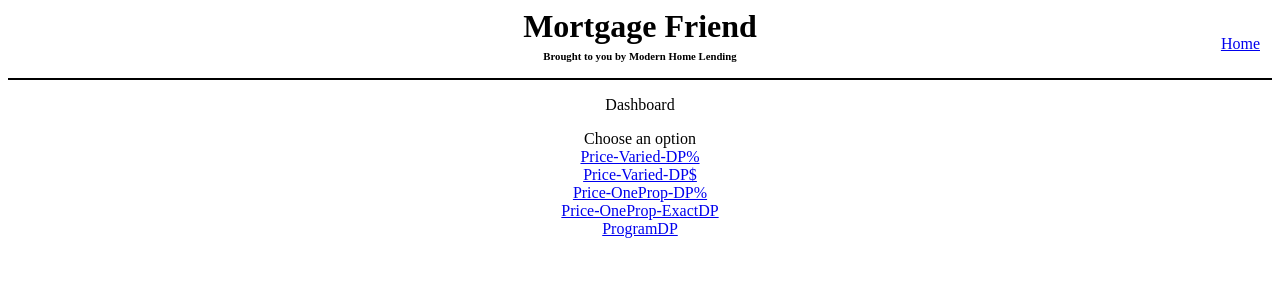
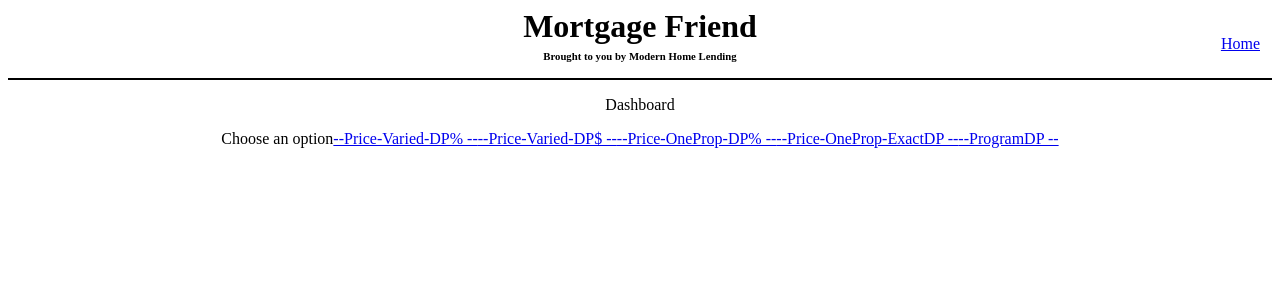
Before and after one commit to Zakery1/More-Friend, an Angular app: page /dashboard in a window 1280 px wide. Shown: the top 300 px of the page. Built offline with nearby package versions, Linux system fonts and the light colour scheme.

Commit message:
flex situation links

```diff
--- a/src/app/footer/footer.component.html
+++ b/src/app/footer/footer.component.html
@@ -1,12 +1,12 @@
-<p>
-	Choose an option <br>
-	<a routerLink="/pvdp">Price-Varied-DP%</a>
-	<br>
-	<a routerLink="/pvdpD">Price-Varied-DP$</a>
-	<br>
-	<a routerLink="/podp">Price-OneProp-DP%</a>
-	<br>
-	<a routerLink="/podpE">Price-OneProp-ExactDP</a>
-	<br>
-	<a routerLink="/programDP">ProgramDP</a>
-</p>
+	<div class="links">
+		Choose an option <br>
+		<a routerLink="/pvdp">--Price-Varied-DP% --</a>
+		<br>
+		<a routerLink="/pvdpD">--Price-Varied-DP$ --</a>
+		<br>
+		<a routerLink="/podp">--Price-OneProp-DP% --</a>
+		<br>
+		<a routerLink="/podpE">--Price-OneProp-ExactDP --</a>
+		<br>
+		<a routerLink="/programDP">--ProgramDP --</a>
+	</div>
--- a/src/app/footer/footer.component.scss
+++ b/src/app/footer/footer.component.scss
@@ -0,0 +1,8 @@
+.links {
+	display: flex;
+	flex-direction: row;
+	flex-wrap: nowrap;
+	justify-content: center;
+	align-items: center;
+	align-content: stretch;
+}
```
